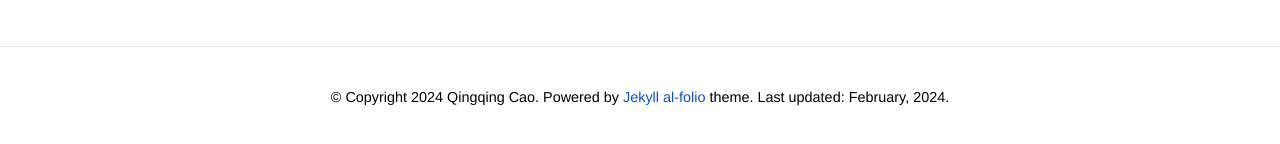
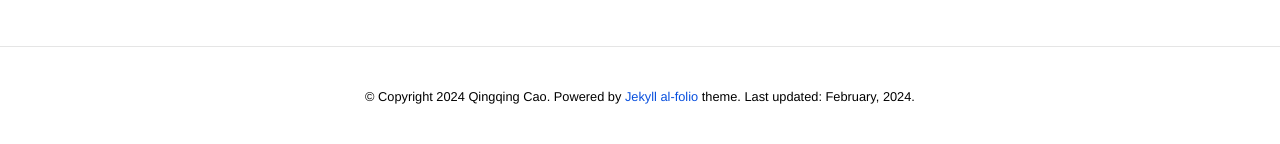
Before and after one commit to csarron/website, a Jekyll site: the page built from news.html, in a window 1280 px wide. Shown: the part 287-431 px from the top of the page. Built offline with Jekyll 4.4.1, drawn with Linux system fonts in a browser that asks for light colours; full-size pictures stand in for the smaller copies a plugin makes; comment, search, counter and statistics services are not loaded; a style sheet for code colours, icons or effects is not loaded.

Commit message:
up layout style

```diff
--- a/_config.yml
+++ b/_config.yml
@@ -106,7 +106,7 @@
 
 contact_note: >
   For work related to Apple, please use my company email, otherwise, use my personal email.
-  <p align="center">💼: <a href="mailto:qicao@apple.com">qicao@apple.com</a>, 👤: <a href="mailto:im@awk.ai">im@awk.ai</a>, 💬: <a href="/assets/img/wx.jpg">wechat</a></p>
+  <p >💼: <a href="mailto:qicao@apple.com">qicao@apple.com</a>, 👤: <a href="mailto:im@awk.ai">im@awk.ai</a>, 💬: <a href="/assets/img/wx.jpg">wechat</a></p>
 # -----------------------------------------------------------------------------
 # Analytics and search engine verification
 # -----------------------------------------------------------------------------
--- a/_sass/_base.scss
+++ b/_sass/_base.scss
@@ -305,27 +305,27 @@
 // Social (bottom)
 
 .social {
-  text-align: center;
+  // text-align: center;
 
   .contact-icons {
-    font-size: 4rem;
+    font-size: 3rem;
 
     a {
       i::before {
-        color: var(--global-text-color);
+        color: var(--global-theme-color);
         transition-property: all 0.2s ease-in-out;
       }
 
       &:hover {
         i::before {
-          color: var(--global-theme-color);
+          color: var(--global-text-color-light);
         }
       }
     }
   }
 
   .contact-note {
-    font-size: 0.8rem;
+    font-size: 1rem;
   }
 }
 
@@ -355,7 +355,7 @@
   border-top: 1px solid var(--global-divider-color);
   padding-top: 40px;
   padding-bottom: 40px;
-  font-size: 0.9rem;
+  font-size: 0.8rem;
 }
 
 // CV
```
Also changed, not shown: _layouts/about.html (+12 -12 lines).
